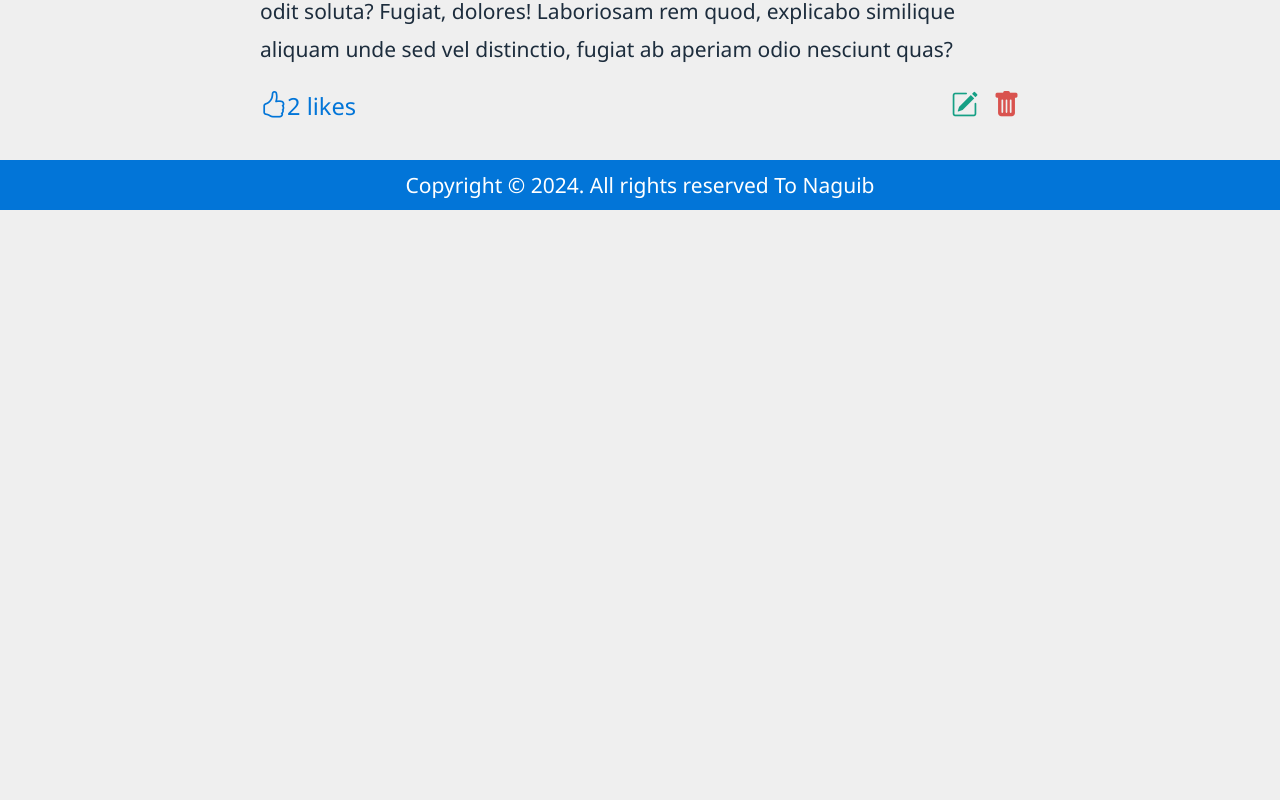
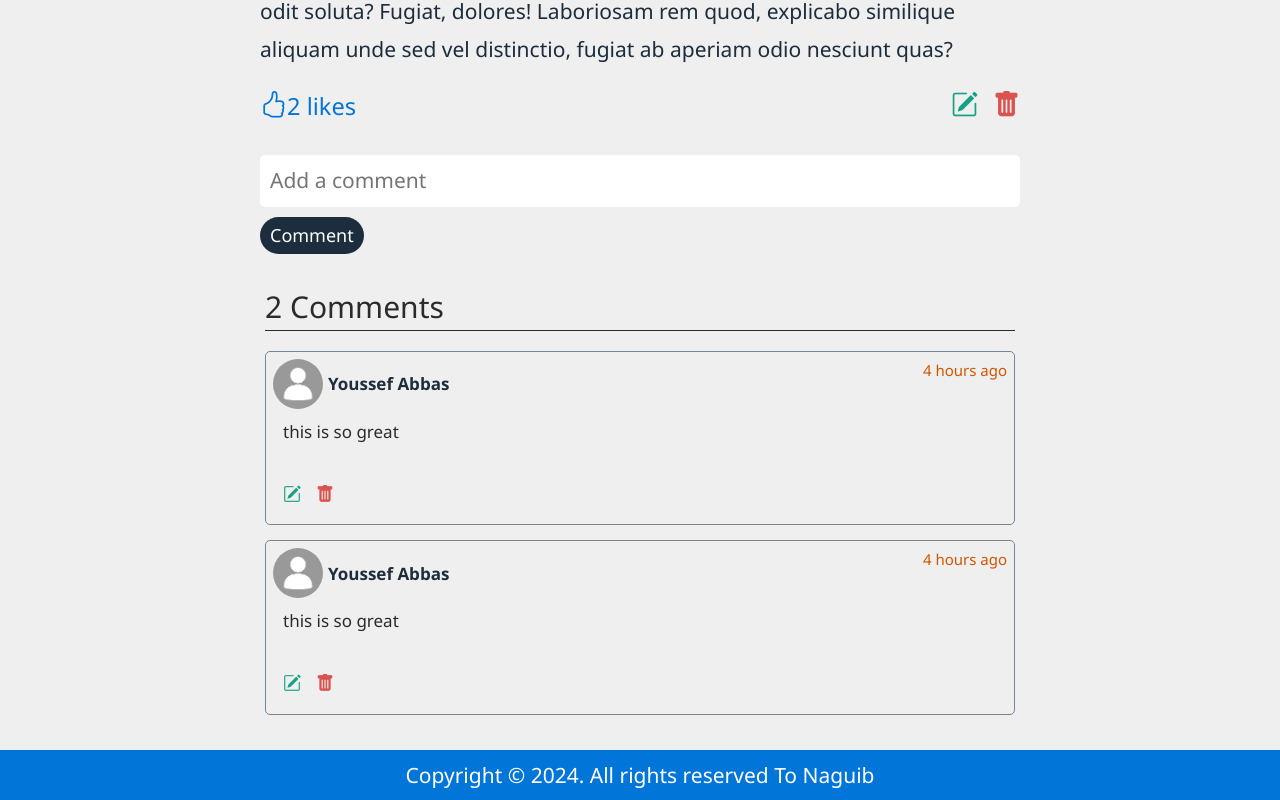
Before and after one commit to mmnaguib/blogApp, a React (Create React App) app: page /post/details/1 in a window 1280 px wide. Shown: the part 821-1621 px from the top of the page. Before the commit the page ends 1031 px from the top, so only its background shows below. Built offline with nearby package versions, Linux system fonts and the light colour scheme.

Commit message:
add comment to post details

```diff
--- /dev/null
+++ b/src/components/comments/AddComment.tsx
@@ -0,0 +1,33 @@
+import { useState } from "react";
+import { toast } from "react-toastify";
+import "./addComment.css";
+
+const AddComment = () => {
+  const [text, setText] = useState("");
+
+  // Form Submit Handler
+  const formSubmitHandler = (e: { preventDefault: () => void }) => {
+    e.preventDefault();
+    if (text.trim() === "") return toast.error("Please write something");
+
+    console.log({ text });
+    setText("");
+  };
+
+  return (
+    <form onSubmit={formSubmitHandler} className="add-comment">
+      <input
+        type="text"
+        placeholder="Add a comment"
+        className="add-comment-input"
+        value={text}
+        onChange={(e) => setText(e.target.value)}
+      />
+      <button type="submit" className="add-comment-btn">
+        Comment
+      </button>
+    </form>
+  );
+};
+
+export default AddComment;
--- /dev/null
+++ b/src/components/comments/CommentList.tsx
@@ -0,0 +1,61 @@
+import { useState } from "react";
+import "./commentList.css";
+// import UpdateCommentModal from "./UpdateCommentModal";
+import swal from "sweetalert";
+
+const CommentList = () => {
+  const [updateComment, setUpdateComment] = useState<boolean>(false);
+
+  // Delete Comment Handler
+  const deleteCommentHandler = () => {
+    swal({
+      title: "Are you sure?",
+      text: "Once deleted, you will not be able to recover this comment!",
+      icon: "warning",
+      buttons: [true, "Delete"],
+      dangerMode: true,
+    }).then((willDelete) => {
+      if (willDelete) {
+        swal("comment has been deleted!", {
+          icon: "success",
+        });
+      } else {
+        swal("Something went wrong!");
+      }
+    });
+  };
+
+  return (
+    <div className="comment-list">
+      <h4 className="comment-list-count">2 Comments</h4>
+      {[1, 2].map((comment) => (
+        <div key={comment} className="comment-item">
+          <div className="comment-item-info">
+            <div className="comment-item-user-info">
+              <img
+                src="/images/user-avatar.png"
+                alt=""
+                className="comment-item-user-photo"
+              />
+              <span className="comment-item-username">Youssef Abbas</span>
+            </div>
+            <div className="comment-item-time">4 hours ago</div>
+          </div>
+          <p className="comment-item-text">this is so great</p>
+          <div className="comment-item-icon-wrapper">
+            <i
+              onClick={() => setUpdateComment(true)}
+              className="bi bi-pencil-square"
+            ></i>
+            <i onClick={deleteCommentHandler} className="bi bi-trash-fill"></i>
+          </div>
+        </div>
+      ))}
+      {/* {updateComment && (
+        <UpdateCommentModal setUpdateComment={setUpdateComment} />
+      )} */}
+    </div>
+  );
+};
+
+export default CommentList;
--- /dev/null
+++ b/src/components/comments/addComment.css
@@ -0,0 +1,22 @@
+.add-comment {
+    margin: 30px 0;
+}
+
+.add-comment-input {
+    width: 100%;
+    font-size: 21px;
+    border: none;
+    padding: 10px;
+    margin-bottom: 10px;
+    border-radius: 5px;
+}
+
+.add-comment-btn {
+    background-color: var(--primary-color);
+    color: var(--white-color);
+    font-size: 18px;
+    cursor: pointer;
+    padding: 5px 10px;
+    border-radius: 20px;
+    border: none;
+}
--- /dev/null
+++ b/src/components/comments/commentList.css
@@ -0,0 +1,66 @@
+.comment-list {
+    padding: 5px;
+    border-radius: 5px;
+    margin: 10px 0;
+}
+
+.comment-list-count {
+    font-size: 30px;
+    color: var(--dark-color);
+    border-bottom: 1px solid var(--dark-color);
+    padding-bottom: 5px;
+    margin-bottom: 20px;
+}
+
+.comment-item {
+    padding: 7px;
+    border: 1px solid var(--gray-color);
+    border-radius: 5px;
+    margin-top: 15px;
+}
+
+.comment-item-info {
+    display: flex;
+    align-items: flex-start;
+    justify-content: space-between;
+}
+
+.comment-item-user-info {
+    display: flex;
+    align-items: center;
+}
+
+.comment-item-user-photo {
+    height: 50px;
+    width: 50px;
+    border-radius: 50%;
+    object-fit: cover;
+    margin-right: 5px;
+}
+
+.comment-item-username {
+    font-size: 17px;
+    font-weight: bold;
+    color: var(--primary-color);
+}
+
+.comment-item-time {
+    font-size: 15px;
+    font-weight: 500;
+    color: var(--pumpkin-color);
+}
+
+.comment-item-text {
+    padding: 10px;
+    color: var(--dark-color);
+    font-size: 17px;
+}
+
+.comment-item-icon-wrapper {
+    padding: 10px;
+    font-size: 18px;
+}
+
+.comment-item-icon-wrapper i {
+    cursor: pointer;
+}
--- a/src/pages/posts/post-details/PostDetails.tsx
+++ b/src/pages/posts/post-details/PostDetails.tsx
@@ -3,6 +3,8 @@
 import { posts } from "../../../dummyData";
 import { useEffect, useState } from "react";
 import { toast } from "react-toastify";
+import AddComment from "../../../components/comments/AddComment";
+import CommentList from "../../../components/comments/CommentList";
 const PostDetails = () => {
   const { id } = useParams();
   const post = posts.find((p) => p._id === parseInt(id || ""));
@@ -83,6 +85,8 @@
           <i onClick={deletePostHandler} className="bi bi-trash-fill"></i>
         </div>
       </div>
+      <AddComment />
+      <CommentList />
     </div>
   );
 };
```
